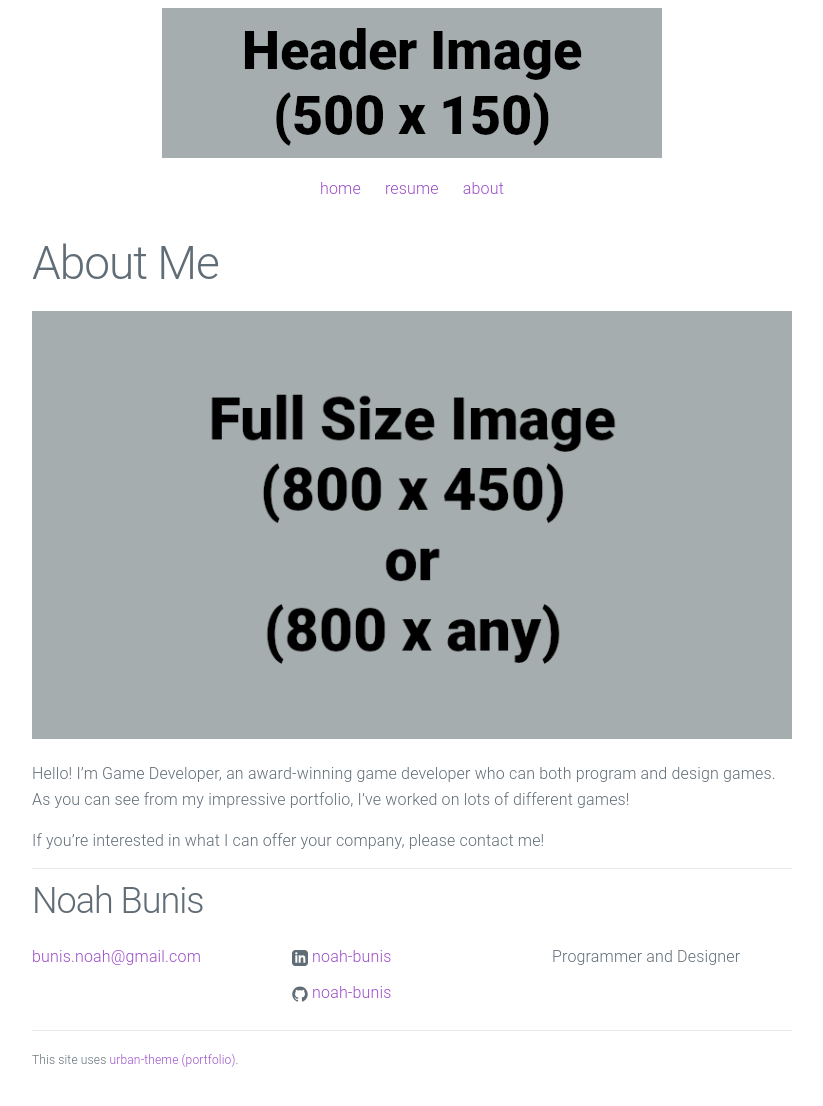
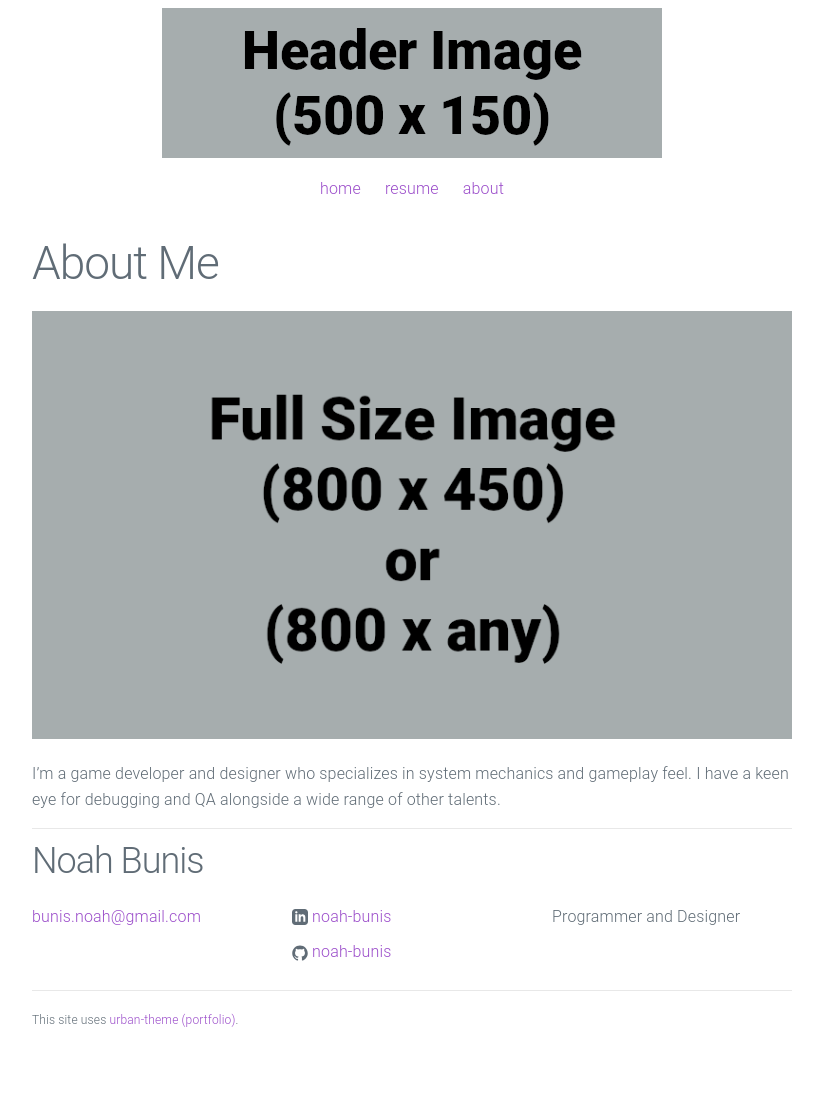
Before and after one commit to Noah-Bunis/noah-bunis.github.io, a Jekyll site: the page built from about.md, in a window 1280 px wide. Shown: the whole page, without its empty margins (228-1051 px from the left). Built offline with Jekyll 4.4.1, drawn with Linux system fonts in a browser that asks for light colours; after the commit the page ends 1065 px from its top, so only the background shows below that.

Commit message:
Update about.md

```diff
--- a/about.md
+++ b/about.md
@@ -6,6 +6,4 @@ permalink: /about/
 
 ![Picture 1](/assets/fullsize.png)
 
-Hello! I'm Game Developer, an award-winning game developer who can both program and design games. As you can see from my impressive portfolio, I've worked on lots of different games!
-
-If you're interested in what I can offer your company, please contact me!
+I'm a game developer and designer who specializes in system mechanics and gameplay feel. I have a keen eye for debugging and QA alongside a wide range of other talents.
```
